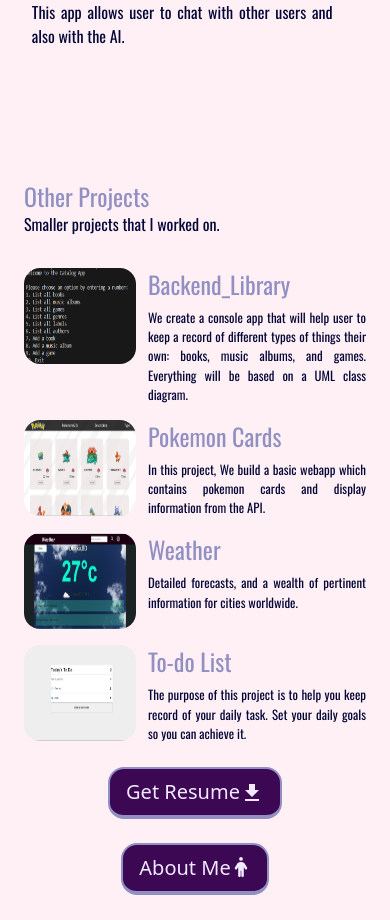
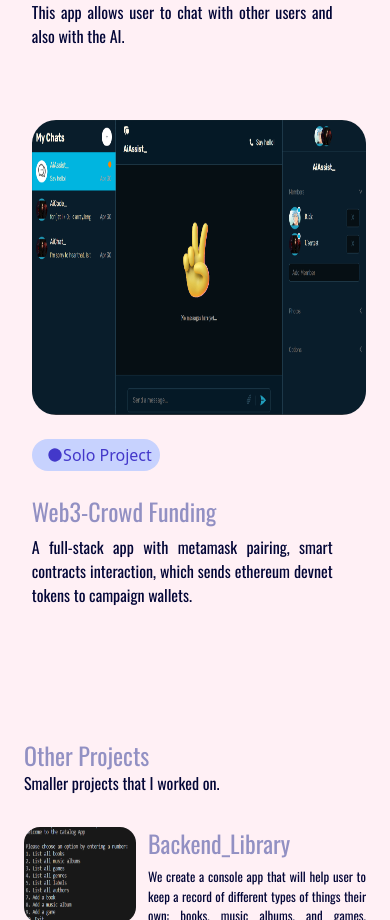
Before and after one commit to Booze33/tebe_portfolio, a React (Create React App) app: page / in a window 390 px wide. Shown: the part 3923-4843 px from the top of the page. Built offline with nearby package versions, Linux system fonts and the light colour scheme; some icons are missing; the HTML template or start-up script is replaced by a standard one.

Commit message:
update portfolio

```diff
--- a/src/components/portfolio.jsx
+++ b/src/components/portfolio.jsx
@@ -235,6 +235,22 @@ const Portfolio = () => {
             <h2 className="text-2xl sm:text-3xl mb-2 font-curved text-both">AI-Chat APP</h2>
             <p className="font-curved text-justify w-nine">A full-stack app using OpenAi and ChatEngine Api. This app allows user to chat with other users and also with the AI.</p>
           </AnimatedLink>
+          <AnimatedLink
+            variants={pathVariants}
+            initial="hidden"
+            whileInView="visible"
+            viewport={{ root: scrollRef }}
+            to="/projects/recipe-app"
+            className="flex flex-col pl-left rounded-xl col-span-1 row-start-2 my-9 sm:mb-8 duration-500 hover:shadow-md dark:hover:shadow-dark hover:shadow-light"
+          >
+            <img src={recipe} alt="Description" className="w-large sm:w-small sm:h-small h-tiny rounded-3xl" />
+            <h3 className="bg-indigo-200 text-indigo-700 py-1 px-2 w-32 rounded-2xl my-6 flex flex-row text-end justify-end">
+              <TbCircleFilled className="mt-1" />
+              <span> Solo Project</span>
+            </h3>
+            <h2 className="text-2xl sm:text-3xl mb-2 font-curved text-both">Web3-Crowd Funding</h2>
+            <p className="font-curved text-justify w-nine">A full-stack app with metamask pairing, smart contracts interaction, which sends ethereum devnet tokens  to campaign wallets.</p>
+          </AnimatedLink>
         </div>
         <div>
           <motion.h1
```
